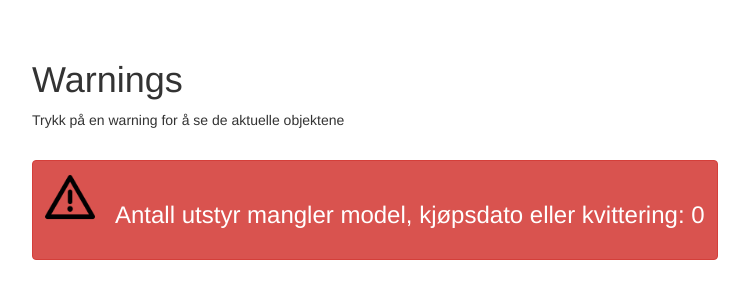
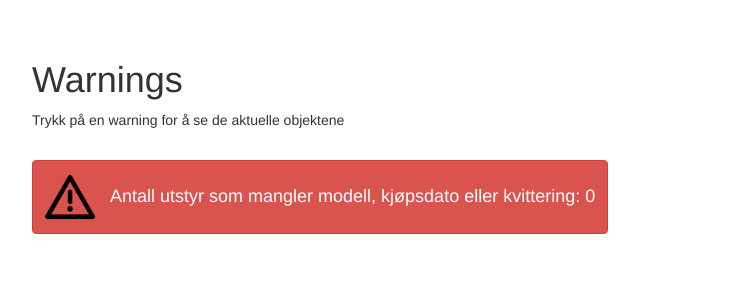
Before and after one commit to h181198/scoutgaming, a Flask app: page / in a window 1280 px wide. Shown: the part 62-362 px from the top of the page, without its empty margins (53-802 px from the left). Run offline with Flask 2, Linux system fonts and the light colour scheme; some libraries are stand-ins or nearby versions.

Commit message:
fix style on warning-box

```diff
--- a/templates/Views/Home/index.html
+++ b/templates/Views/Home/index.html
@@ -11,8 +11,9 @@
                 <div style="margin: 5px;padding-left:10px;">
                     <img src="/static/Pictures/Warning_icon.png" alt="" style="width:50px;height:50px;" />
                 </div>
-                <div style="margin: 5px;padding: 10px;">
-                    <h3> Antall utstyr mangler model, kjøpsdato eller kvittering: {{ missing_equipment|length }}</h3>
+                <div style="margin: 10px 0px; padding: 0 10px; ">
+                    <h4> Antall utstyr som mangler modell, kjøpsdato eller kvittering:
+                        {{ missing_equipment|length }}&nbsp;</h4>
                 </div>
             </div>
         </button>
```
